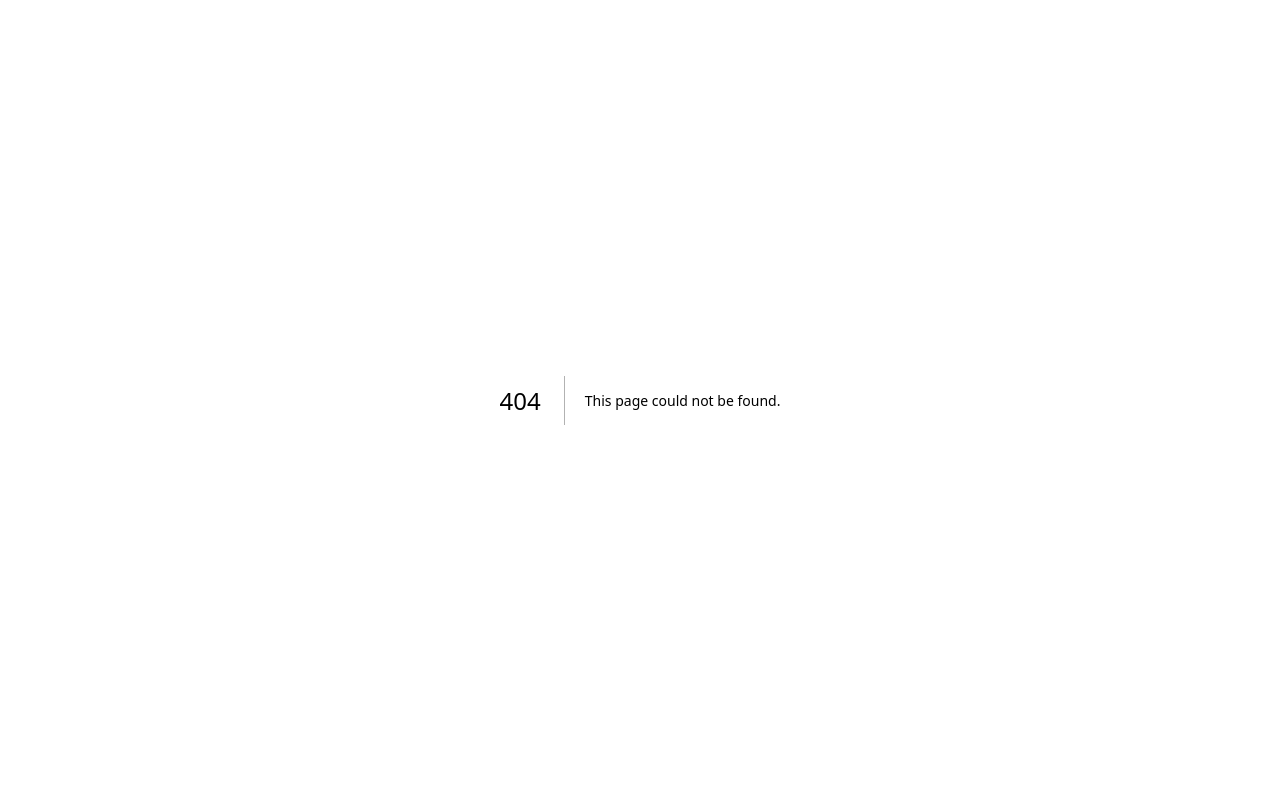
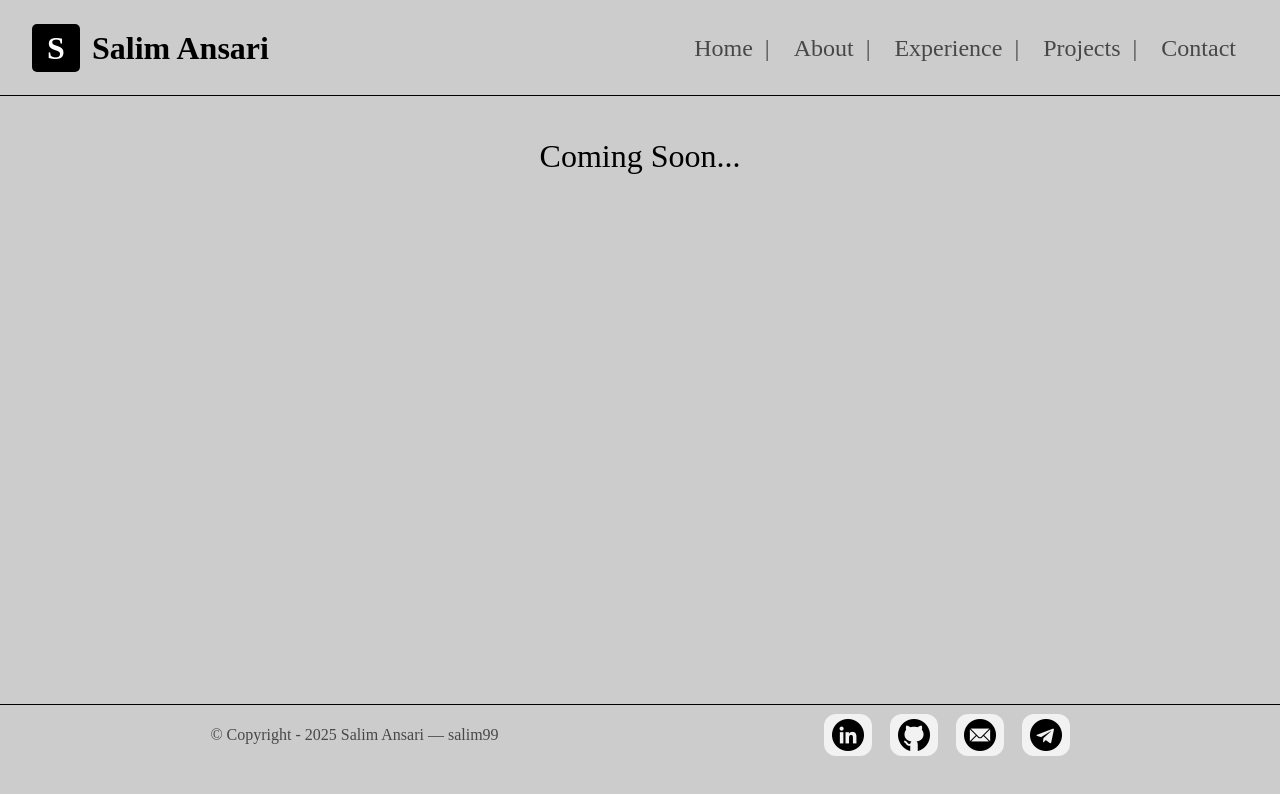
Before and after one commit to salimansari99/salim99, a Next.js app: page /projects in a window 1280 px wide. Before the commit this address had no page. Shown: the top 794 px of the page. Built offline with nearby package versions, Linux system fonts and the light colour scheme.

Commit message:
project coming soon add

```diff
--- a/src/app/components/Banner/index.tsx
+++ b/src/app/components/Banner/index.tsx
@@ -18,7 +18,7 @@ export default function Banner () {
                 <li className="skill-item">HTML</li>
                 <li className="skill-item">CSS</li>
             </ul>
-            <button className="kn-mr">Know More &rarr;</button>
+            <a href="/about" className="kn-mr">Know More &rarr;</a>
         </section>
         <style jsx>{`
          .home-page {height: 600px;display: flex; flex-direction: column; justify-content: center; align-items: center; margin-block: 32px;}
--- /dev/null
+++ b/src/app/components/Projects/index.tsx
@@ -0,0 +1,16 @@
+'use client';
+export default function Projects() {
+    return (
+        <>
+        <section className="projects-container">
+            <div className="coming-soon">
+                Coming Soon...
+            </div>
+        </section>
+        <style jsx>{`
+        .projects-container {width: 100%;height: 70vh; margin: 24px auto; padding: 12px;}
+        .coming-soon {display: flex; justify-content: center; align-items: center; font-size: 32px;}
+        `}</style>
+        </>
+    );
+}
--- /dev/null
+++ b/src/app/projects/page.tsx
@@ -0,0 +1,13 @@
+import Navbar from "@/app/components/Navbar";
+import Footer from "@/app/components/Footer";
+import Projects from "../components/Projects";
+export default function Home() {
+  return (
+
+    <>
+    <Navbar />
+    <Projects />
+    <Footer />
+    </>
+  );
+}
```
